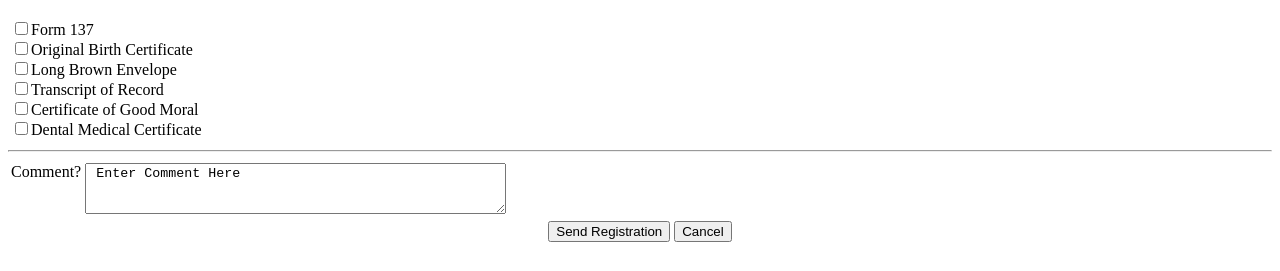
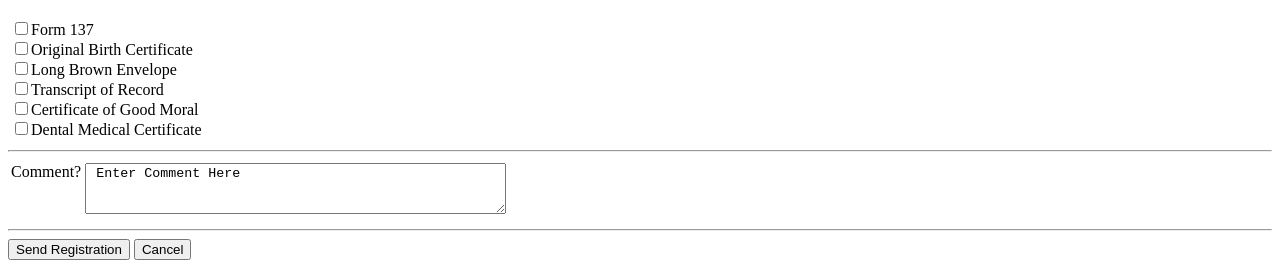
Before and after one commit to Airamanding/Airamanding.github.io, a plain HTML site: page LoginForm.html in a window 1280 px wide. Shown: the part 529-800 px from the top of the page. Drawn offline with Linux system fonts and the light colour scheme.

Commit message:
Update LoginForm.html

```diff
--- a/LoginForm.html
+++ b/LoginForm.html
@@ -68,10 +68,11 @@
   </tr>
  </table>
 
- <center>
+ <hr>
+ <left>
   <input type=submit value="Send Registration">
   <input type=reset value="Cancel">
- </center>
+ </left>
 </form>
 </body>
 </html>
```
